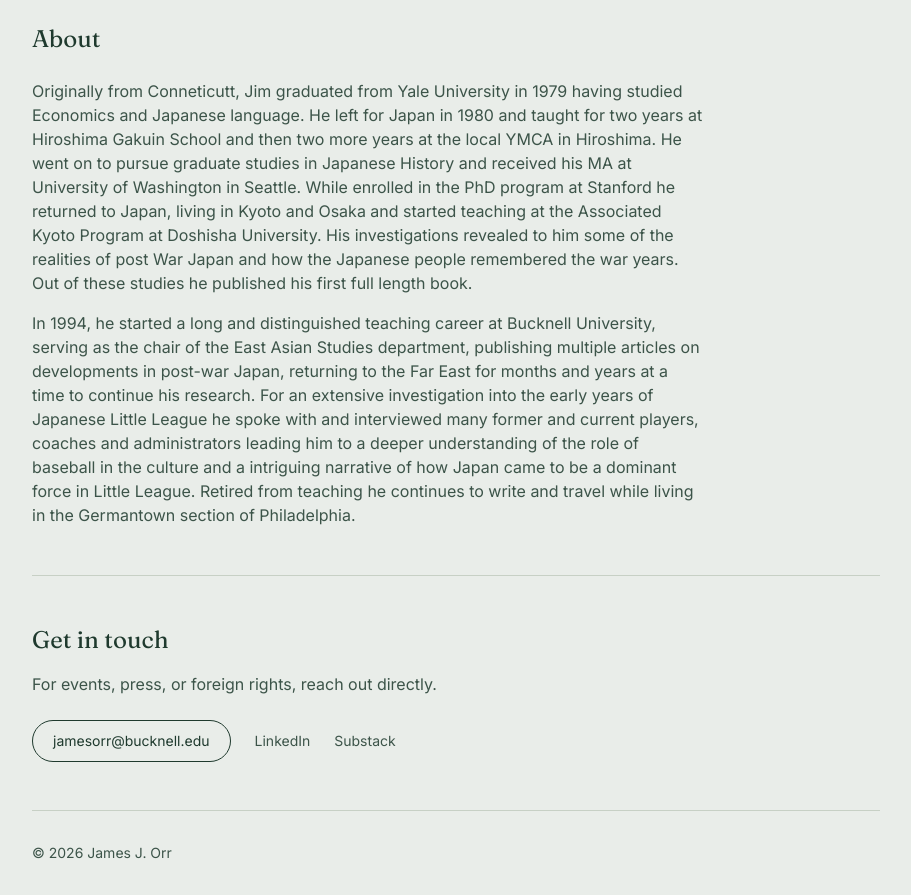
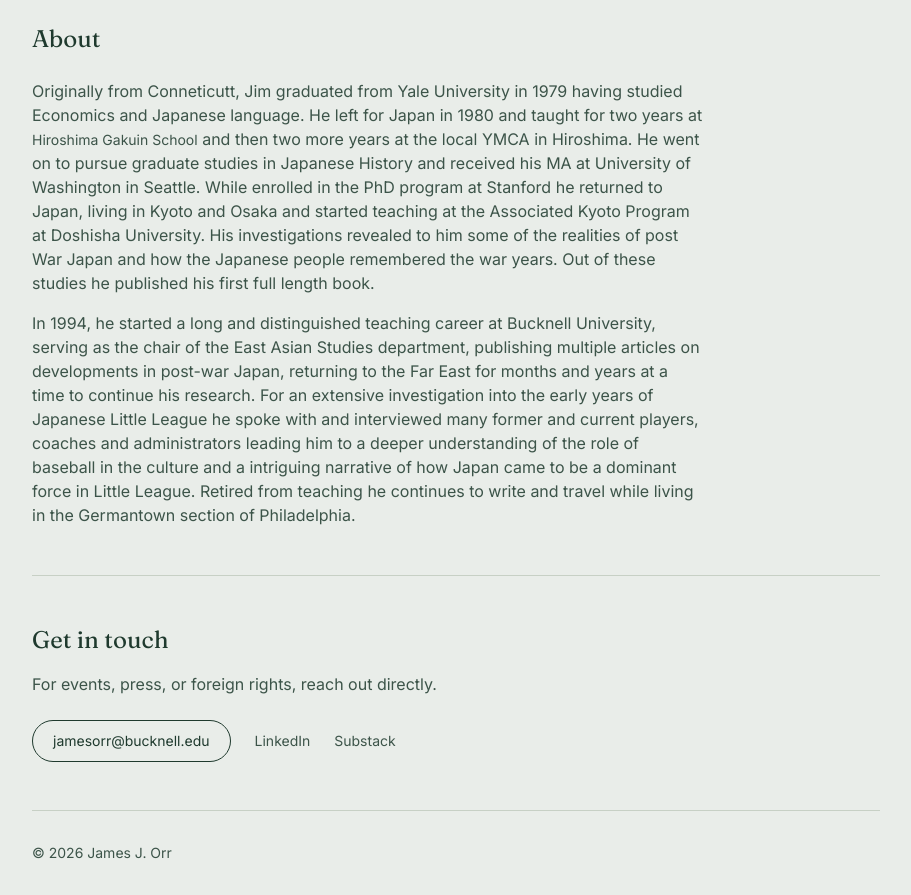
Before and after one commit to mgwismer/jimsauthorpage_ts, a React (Vite) app: page / in a window 1280 px wide. Shown: the part 920-1815 px from the top of the page, without its empty margins (184-1095 px from the left). Built offline with nearby package versions, Linux system fonts and the light colour scheme.

Commit message:
fix typo

```diff
--- a/src/pages/Home.tsx
+++ b/src/pages/Home.tsx
@@ -53,7 +53,7 @@ export default function Home() {
             essays and articles related to the Japanese peace movement.
             First traveling to Japan in 1980 as an ESL teacher and most recently spending the 2022/23
             academic year as the resident director of the Associated Kyoto Program, he has spent over 10
-            years in Japan including Hirohima (4 years), Kyoto (4 years), Osaka (2 years) and multiple stints
+            years in Japan including Hiroshima (4 years), Kyoto (4 years), Osaka (2 years) and multiple stints
             in Tokyo. For over thirty years, he taught ancient, pre-modern and modern Japanese history at Bucknell University.
             He currently lives in the Germantown section of Philadelphia
           </p>
@@ -119,7 +119,7 @@ export default function Home() {
           <p>
             Originally from Conneticutt, Jim graduated from Yale University in 1979 having
             studied Economics and Japanese language.
-            He left for Japan in 1980 and taught for two years at <a href="https://www.hiroshimagakuin.ed.jp" color="blue">Hiroshima Gakuin School</a> and then
+            He left for Japan in 1980 and taught for two years at <a href="https://www.hiroshimagakuin.ed.jp" className="text-sm text-ink-soft hover:text-ink text-blue-700">Hiroshima Gakuin School</a> and then
             two more years at the local YMCA in Hiroshima. He went on to pursue graduate
             studies in Japanese History and received his MA at University of Washington in
             Seattle. While enrolled in the PhD program at Stanford he returned to Japan,
```
